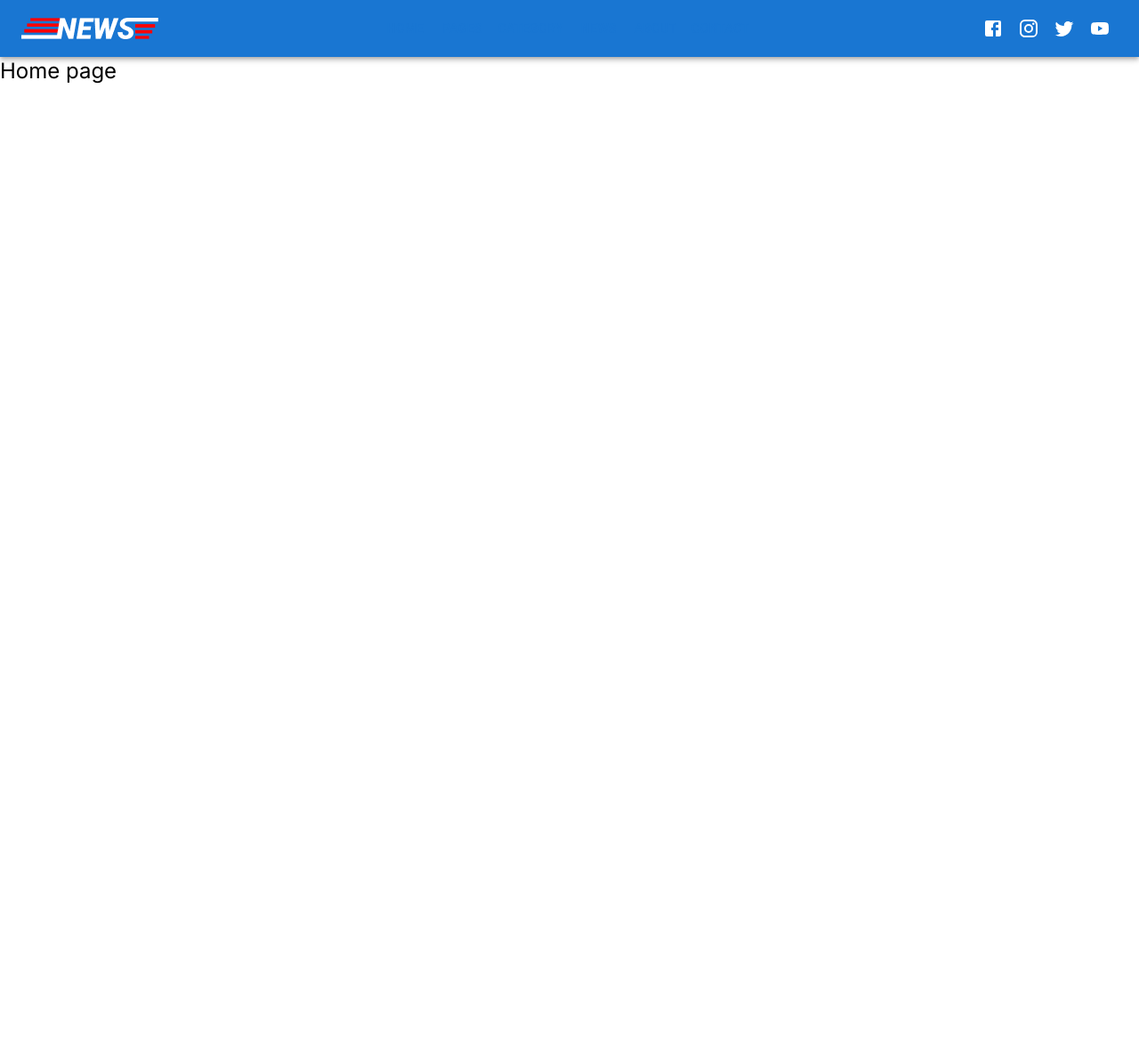
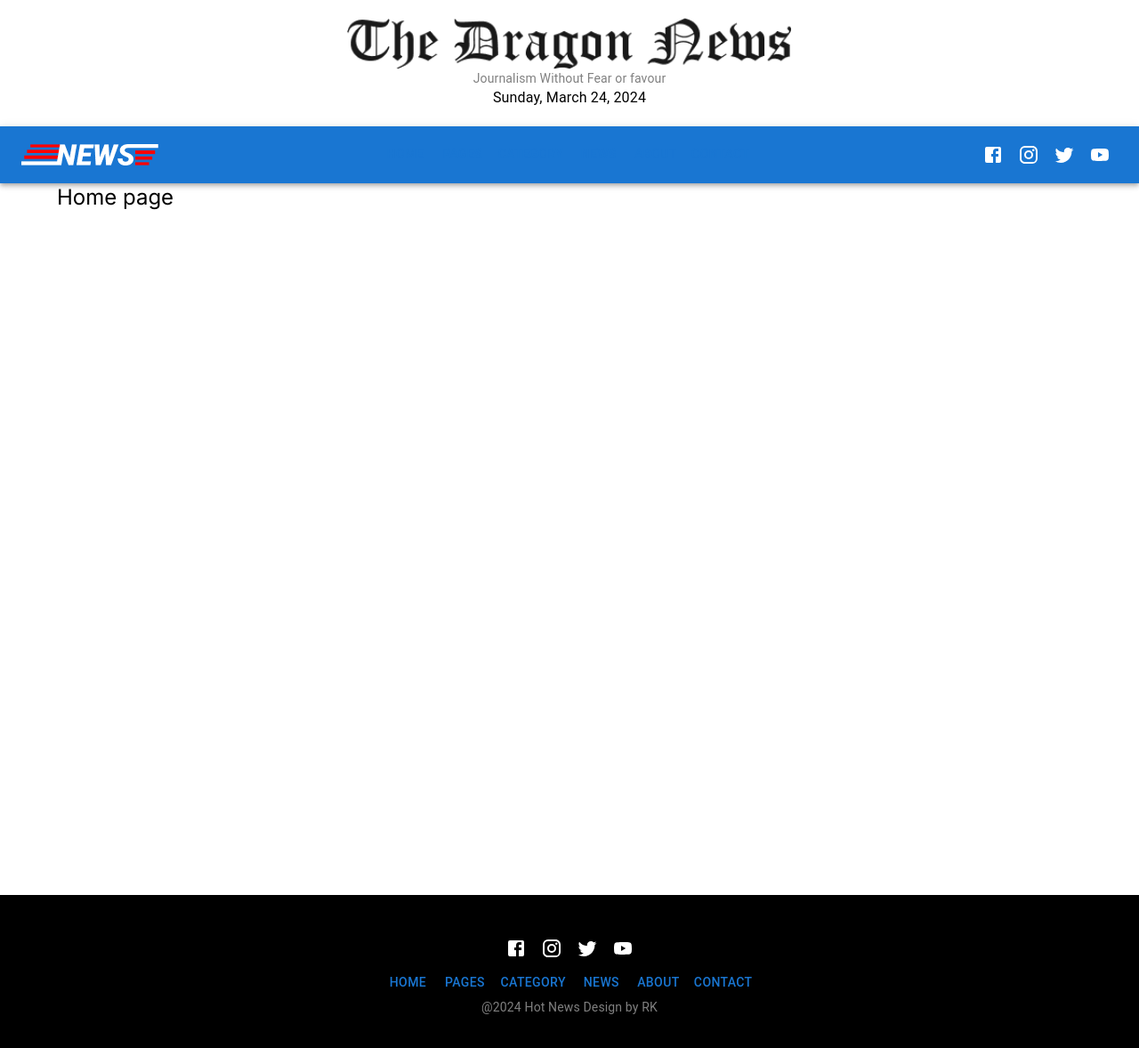
Before and after one commit to rumanak21/newsportal, a Next.js app: page / in a window 1280 px wide. Shown: the top 1178 px of the page at 89% size. Before the commit the page ends 800 px from the top, so only its background shows below. Built offline with nearby package versions, Linux system fonts and the light colour scheme.

Commit message:
Footer nad Header Design

```diff
--- a/src/app/layout.js
+++ b/src/app/layout.js
@@ -1,6 +1,8 @@
 import { Inter } from "next/font/google";
 import "./globals.css";
 import Navbar from "@/components/shared/Navbar";
+import Footer from "@/components/shared/Footer";
+import { Container } from "@mui/material";
 
 const inter = Inter({ subsets: ["latin"] });
 
@@ -14,7 +16,8 @@
     <html lang="en">
       <body className={inter.className}>
         <Navbar/>
-        {children}
+        <Container className="min-h-screen">{children}</Container>
+        <Footer/>
         </body>
     </html>
   );
--- /dev/null
+++ b/src/components/shared/Footer.js
@@ -0,0 +1,74 @@
+import { Box, Button, Container, IconButton, Stack, Typography } from '@mui/material';
+import React from 'react';
+import FacebookIcon from '@mui/icons-material/Facebook';
+import InstagramIcon from '@mui/icons-material/Instagram';
+import TwitterIcon from '@mui/icons-material/Twitter';
+import YouTubeIcon from '@mui/icons-material/YouTube';
+import Link from 'next/link';
+
+const Footer = () => {
+    const navItems = [
+        {
+            route: "Home",
+            pathName: "/"
+        },
+        {
+            route: "Pages",
+            pathName: "/pages"
+        },
+        {
+            route: "Category",
+            pathName: "/category"
+        },
+        {
+            route: "News",
+            pathName: "/news"
+        },
+        {
+            route: "About",
+            pathName: "/about"
+        },
+        {
+            route: "Contact",
+            pathName: "/contact"
+        },
+
+
+    ];
+    return (
+        <Box className="bg-black px-2 py-10">
+            <Container>
+                <Box sx={{
+                    "& svg": { color: "white" },
+                }} className="w-full text-center">
+
+                    <IconButton>
+                        <FacebookIcon />
+                    </IconButton>
+                    <IconButton>
+                        <InstagramIcon />
+                    </IconButton>
+                    <IconButton>
+                        <TwitterIcon />
+                    </IconButton>
+                    <IconButton>
+                        <YouTubeIcon />
+                    </IconButton>
+
+                </Box>
+                <Box className="w-full text-center">
+                    {navItems.map((item) => (
+                        <Link key={item} href={item.pathName}>
+                            <Button className="text-white">{item.route}</Button>
+                        </Link>
+                    ))}
+                </Box>
+                <Typography color="gray" variant='body2' textAlign="center" >
+                    @2024 Hot News Design by RK
+                </Typography>
+            </Container>
+        </Box>
+    );
+};
+
+export default Footer;
--- /dev/null
+++ b/src/components/shared/Header.js
@@ -0,0 +1,24 @@
+import { Box, Container, Typography } from '@mui/material';
+import Image from 'next/image';
+import React from 'react';
+import headingImage from "../../assets/The Dragon News.png"
+import { getCurrentDate } from '@/utils/GetCurrentDate';
+
+const Header = () => {
+    const currentDate = getCurrentDate()
+    return (
+        <Box className="w-full my-5">
+            <Container>
+                <Image src={headingImage} width={500} height={500} className='mx-auto' alt='Heading Image'/>
+                <Typography className='my-2' color="gray" variant='body2' textAlign="center" >
+                    Journalism Without Fear or favour
+                </Typography>
+                <Typography textAlign="center" >
+                    {currentDate}
+                </Typography>
+            </Container>
+        </Box>
+    );
+};
+
+export default Header;
--- a/src/components/shared/Navbar.js
+++ b/src/components/shared/Navbar.js
@@ -13,6 +13,7 @@
 import InstagramIcon from '@mui/icons-material/Instagram';
 import TwitterIcon from '@mui/icons-material/Twitter';
 import YouTubeIcon from '@mui/icons-material/YouTube';
+import Header from './Header';
 
 
 
@@ -50,6 +51,8 @@
 
 
   return (
+   <>
+   <Header/>
     <AppBar position="static" className='bg-black'>
       <Container maxWidth="xl">
         <Toolbar disableGutters>
@@ -83,6 +86,7 @@
         </Toolbar>
       </Container>
     </AppBar>
+   </>
   );
 }
 export default Navbar;
--- /dev/null
+++ b/src/utils/getCurrentDate.js
@@ -0,0 +1,17 @@
+export function getCurrentDate() {
+    const currentDate = new Date();
+    const days = ['Sunday', 'Monday', 'Tuesday', 'Wednesday', 'Thursday', 'Friday', 'Saturday'];
+    const months = ['January', 'February', 'March', 'April', 'May', 'June', 'July', 'August', 'September', 'October', 'November', 'December'];
+
+    const dayOfWeek = days[currentDate.getDay()];
+    const month = months[currentDate.getMonth()];
+    const date = currentDate.getDate();
+    const year = currentDate.getFullYear();
+
+    const dateString = `${dayOfWeek}, ${month} ${date}, ${year}`;
+
+    return dateString;
+}
+
+// Call the function to display the current date
+//showCurrentDate();
```
